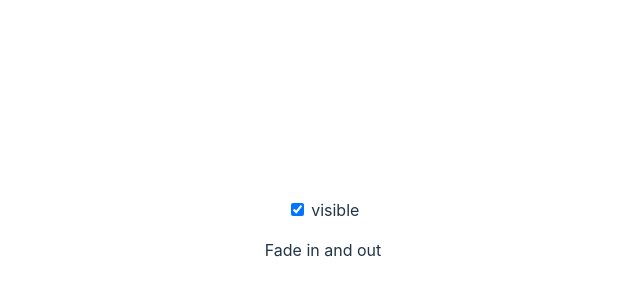
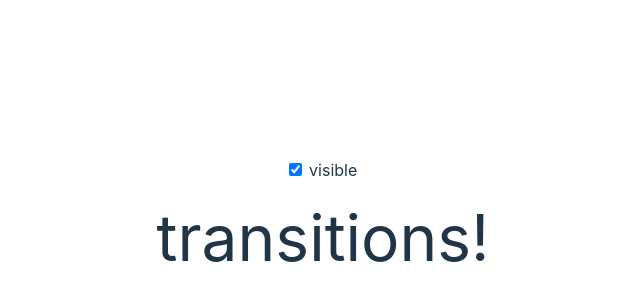
Before and after one commit to Filipe-vilela-felix/svelte-tutorial, a Svelte app: page / in a window 1280 px wide. Shown: the part 162-462 px from the top of the page, without its empty margins (317-957 px from the left). Built offline with nearby package versions, Linux system fonts and the light colour scheme.

Commit message:
custom-css-transitions

```diff
--- a/src/App.svelte
+++ b/src/App.svelte
@@ -1,25 +1,107 @@
 <script>
-  import { fade, fly } from 'svelte/transition';
-  let visible = true;
+	import { fade } from 'svelte/transition';
+	import { elasticOut } from 'svelte/easing';
+
+	let visible = true;
+
+	function spin(node, { duration }) {
+		return {
+			duration,
+			css: (t) => {
+				const eased = elasticOut(t);
+
+				return `
+					transform: scale(${eased}) rotate(${eased * 1080}deg);
+					color: hsl(
+						${Math.trunc(t * 360)},
+						${Math.min(100, 1000 * (1 - t))}%,
+						${Math.min(50, 500 * (1 - t))}%
+					);`;
+			}
+		};
+	}
 </script>
 
-<label>
-  <input type="checkbox" bind:checked={visible} />
-  visible
+<label class="label">
+	<input type="checkbox" bind:checked={visible} />
+	visible
 </label>
 
 {#if visible}
-  <p in:fly={{ y: 200, duration: 2000 }} out:fade>Fade in and out</p>
+	<div
+		class="centered"
+		in:spin={{ duration: 8000 }}
+		out:fade
+	>
+		<span>transitions!</span>
+	</div>
 {/if}
+
+<style>
+  .label {
+    position: absolute;
+    left: 47%;
+    top: 40%;
+  }
+
+	.centered {
+		position: absolute;
+		left: 50%;
+		top: 50%;
+		transform: translate(-50%, -50%);
+	}
+
+	span {
+		position: absolute;
+		transform: translate(-50%, -50%);
+		font-size: 4em;
+	}
+</style>
 
 <!--
 
-  Em vez da diretiva de transição, um elemento pode ter uma diretiva de entrada ou saída (in ou aut), ou ambas juntas. (linhas 2 e 12);
+  O módulo svelte/transition tem um punhado de transições integradas, contudo, é criar o seu próprio.
 
-  Obs: Nesse caso, as transições não são invertidas.
+  A função usa dois argumentos — o nó ao qual a transição é aplicada e quaisquer parâmetros que foram passados —
+  e retorna um objeto de transição que pode ter as seguintes propriedades:
+    - delay: milissegundos antes do início da transição.
+    - duration: duração da transição em milissegundos.
+    - easing: Uma função p => t de flexibilização (presente no commit "tweens").
+    - css: Uma função (t, u) => css,onde u === 1 - t
+    - tick: Uma função (t, u) => {...}  que tem algum efeito no node.
 
   CONTEXTUALIZANDO O CÓDIGO:
-    Este código cria uma checkbox que o usuário pode marcar e desmarcar para mostrar e ocultar um parágrafo de texto com uma transição suave,
-      o qual aparece verticalmente e desaparece.
+    Este código é um exemplo de uma função de transição personalizada em Svelte.
 
+    1. import { elasticOut } from 'svelte/easing';: (linha 3);
+        - Esta linha importa a função elasticOut do módulo svelte/easing. A função elasticOut é uma função de atenuação (easing) que
+            pode ser usada para criar animações suaves e elásticas.
+
+    2. function spin(node, { duration }) { ... }: (linha 7);
+        - Esta é a definição da função spin, que é uma função de transição personalizada. As funções de transição são usadas em Svelte para
+            animar elementos da interface do usuário quando eles entram ou saem do DOM.
+        - A função spin recebe dois argumentos: node e um objeto com a propriedade duration. O argumento node é o elemento DOM que
+            está sendo animado. O argumento duration é a duração da animação em milissegundos.
+
+    3. return { duration, css: (t) => { ... } };: (linhas 8,9,10);
+        - A função spin retorna um objeto com duas propriedades: duration e css.
+        - A propriedade duration é definida como o valor do argumento duration passado para a função. Isso especifica a duração da animação.
+        - A propriedade css é uma função que recebe um único argumento t. O argumento t é um valor entre 0 e 1 que
+            representa o progresso da animação. Quando a animação começa, o valor de t é 0. Quando a animação termina, o valor de t é 1.
+
+    4. const eased = elasticOut(t);: (linha 11);
+        - Dentro da função css, a primeira linha calcula o valor de uma variável local chamada eased. O valor de eased é calculado chamando
+            a função elasticOut com o argumento t. Isso aplica a atenuação elástica ao progresso da animação, criando um efeito suave e elástico.
+
+    5. return `\ transform: scale(${eased}) rotate(${eased * 1080}deg); \ color: hsl( \ ${Math.trunc(t * 360)},
+                \ ${Math.min(100, 1000 * (1 - t))}%, \ ${Math.min(50, 500 * (1 - t))}% \ );`;:  (linha 14 a 19);
+        - A função css retorna uma string que contém as regras CSS para animar o elemento. Essas regras CSS são geradas usando interpolação de
+            string (template literals) para inserir os valores calculados de eased e t nas regras CSS.
+        - A primeira regra CSS especifica a transformação do elemento. O elemento é dimensionado (scale) pelo valor de eased,
+            o que significa que ele aumentará e diminuirá de tamanho durante a animação. O elemento também é rotacionado (rotate)
+            pelo valor de eased * 1080, o que significa que ele girará 1080 graus (três voltas completas) durante a animação.
+        - A segunda regra CSS especifica a cor do elemento usando o formato HSL (matiz, saturação, luminosidade).
+            A matiz (hue) é calculada como o progresso da animação (t) multiplicado por 360, o que significa que a cor mudará suavemente através do
+            espectro durante a animação. A saturação (saturation) e a luminosidade (lightness) são calculadas usando funções matemáticas para criar
+             um efeito de desvanecimento.
 -->
```
